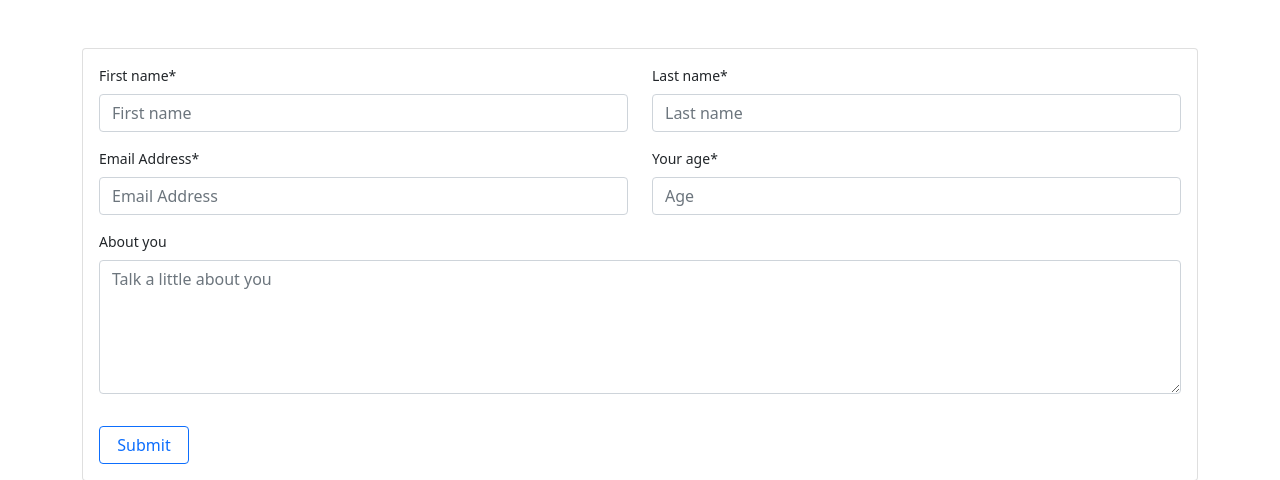
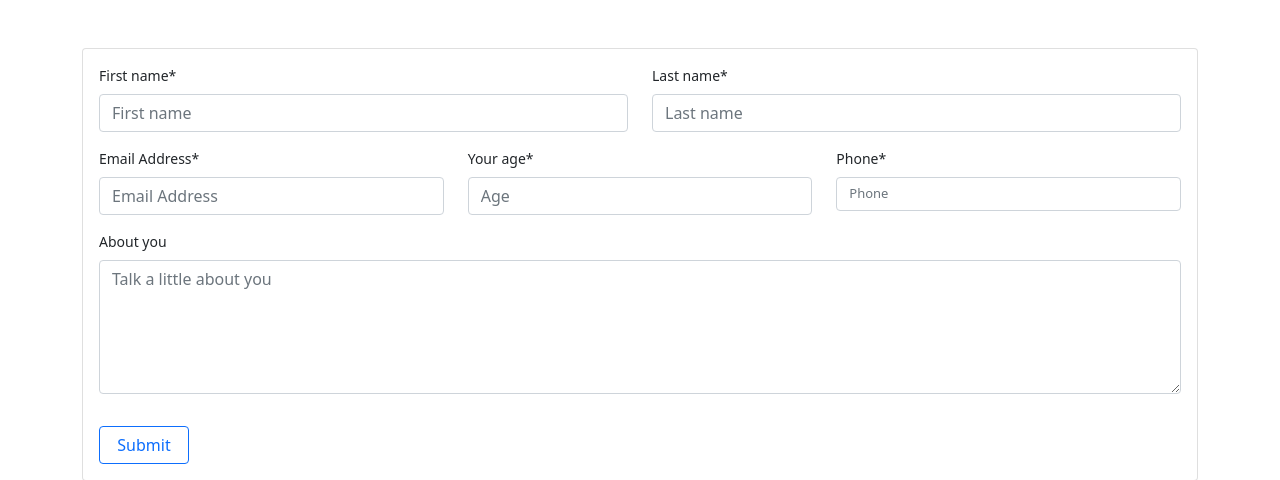
Before and after one commit to guptaji007/django_mastery_advance_crispy_forms, a Django app: page / in a window 1280 px wide. Shown: the part 56-536 px from the top of the page. Run offline with Django 4.2, Linux system fonts and the light colour scheme; some libraries are stand-ins or nearby versions.

Commit message:
Django Mastery Advance Crispy Forms Part 3

```diff
--- a/App/forms.py
+++ b/App/forms.py
@@ -51,3 +51,13 @@ class CandidateForm(forms.ModelForm):
         fields = "__all__"
         # fields = ['firstname', 'lastname', 'email', 'age', 'message']
         # exclude = ['firstname', 'lastname', 'email', 'age', 'message']
+
+        # Outside Widget
+        widgets = {
+            'phone': forms.TextInput(
+                attrs={'style':'font-size: 13px',
+                       'placeholder': 'Phone',
+                       'data-mask': '(00) 00000-00000'
+                }
+            )
+        }
--- a/App/models.py
+++ b/App/models.py
@@ -5,6 +5,7 @@ class Candidate(models.Model):
     firstname = models.CharField(max_length=50)
     lastname = models.CharField(max_length=50)
     age = models.CharField(max_length=3)
+    phone = models.CharField(max_length=13) # +91 9998887770
     email = models.EmailField(max_length=50)
     message = models.TextField()
     created_at = models.DateTimeField(auto_now_add=True)
--- a/App/templates/base.html
+++ b/App/templates/base.html
@@ -43,6 +43,9 @@
 
     <!-- Bootstrap 5 JS -->
     <script src="https://cdn.jsdelivr.net/npm/bootstrap@5.0.2/dist/js/bootstrap.bundle.min.js" integrity="sha384-MrcW6ZMFYlzcLA8Nl+NtUVF0sA7MsXsP1UyJoMp4YLEuNSfAP+JcXn/tWtIaxVXM" crossorigin="anonymous"></script>
-
+    <!-- Jquery -->
+    <script src="https://code.jquery.com/jquery-3.6.4.min.js" integrity="sha256-oP6HI9z1XaZNBrJURtCoUT5SUnxFr8s3BzRl+cbzUq8=" crossorigin="anonymous"></script>
+    <!-- Jquery Mask -->
+    <script src="https://cdnjs.cloudflare.com/ajax/libs/jquery.mask/1.14.16/jquery.mask.min.js" integrity="sha512-pHVGpX7F/27yZ0ISY+VVjyULApbDlD0/X0rgGbTqCE7WFW5MezNTWG/dnhtbBuICzsd0WQPgpE4REBLv+UqChw==" crossorigin="anonymous" referrerpolicy="no-referrer"></script>
 </body>
 </html>
--- a/App/templates/home.html
+++ b/App/templates/home.html
@@ -10,8 +10,9 @@
             <div class="col-6">{{ form.lastname|as_crispy_field }}</div>
         </div>
         <div class="row">
-            <div class="col-6">{{ form.email|as_crispy_field }}</div>
-            <div class="col-6">{{ form.age|as_crispy_field }}</div>
+            <div class="col-4">{{ form.email|as_crispy_field }}</div>
+            <div class="col-4">{{ form.age|as_crispy_field }}</div>
+            <div class="col-4">{{ form.phone|as_crispy_field }}</div>
         </div>
         {{ form.message|as_crispy_field }}
         <button type="submit" class="btn btn-outline-primary mt-3" style="width: 90px;">Submit</button>
```
Also changed, not shown: App/migrations/0003_candidate_phone.py (added).
